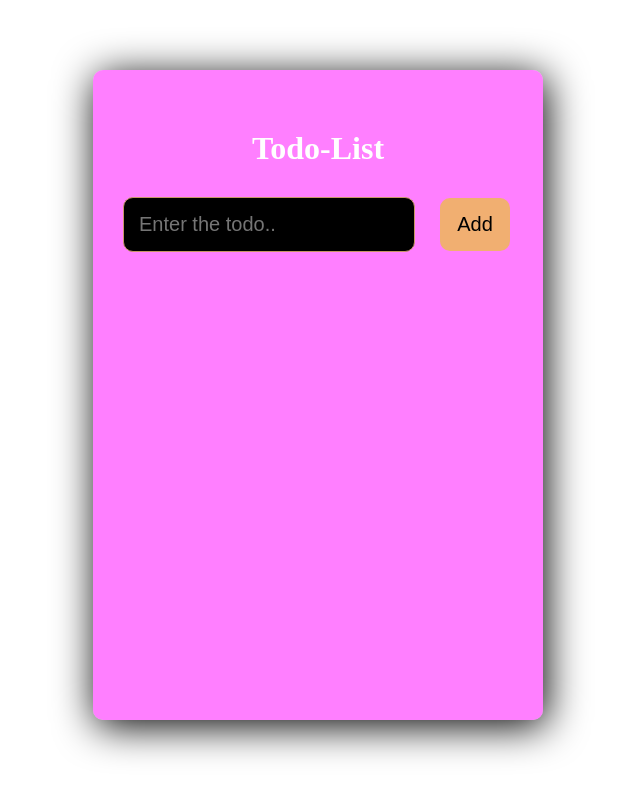
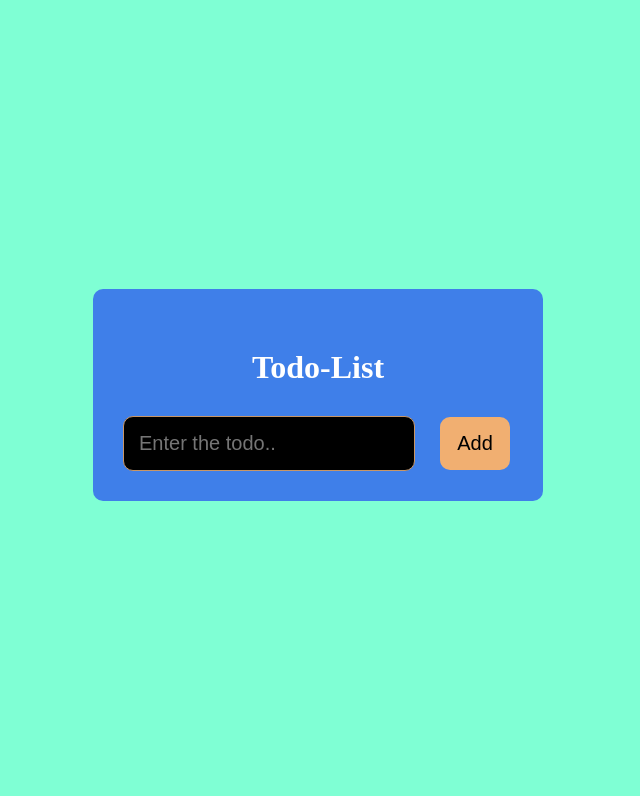
Before and after one commit to n-pravab/taskmaster, a React (Create React App) app: page / in a window 1280 px wide. Shown: the top 796 px of the page, without its empty margins (322-962 px from the left). Built offline with nearby package versions, Linux system fonts and the light colour scheme.

Commit message:
css change

```diff
--- a/src/App.css
+++ b/src/App.css
@@ -3,7 +3,8 @@
   padding: 0;
 }
 .container {
-  background: linear-gradient (to right bottom, #00ff0080 , #00ff00);
+  background-color: #7fffd4;
+  /* linear-gradient (to right bottom, #00ff0080 , #00ff00); */
   width: 100%;
   min-height: 100vh;
   display: flex;
@@ -11,15 +12,16 @@
   align-items: center;
 }
 .app-wrapper {
-  background-color: #ff00ff80;
-  min-width: 450px;
-  min-height: 650px;
-  padding: 30px;
-  box-sizing: border-box;
-  border-radius: 10px;
-  box-shadow: 3px 6px 40px #000;
+  background-color: #0000ff80;
+ min-width: 450px;
+  /* min-height: 650px; */
+ padding: 30px;
+ box-sizing: border-box;
+ border-radius: 10px;
+ /* box-shadow: 3px 6px 40px #000; */
   margin-bottom: 10px;
 }
+
 .header h1 {
   color: #fff;
   text-align: center;
```
